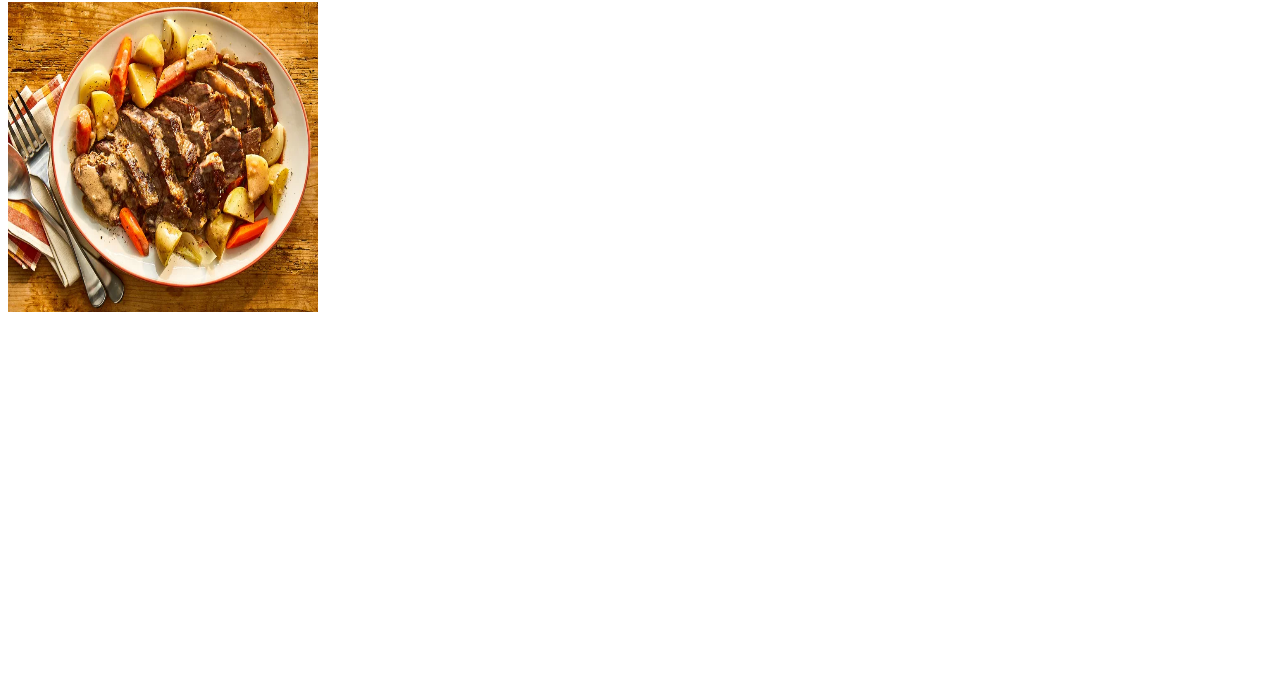
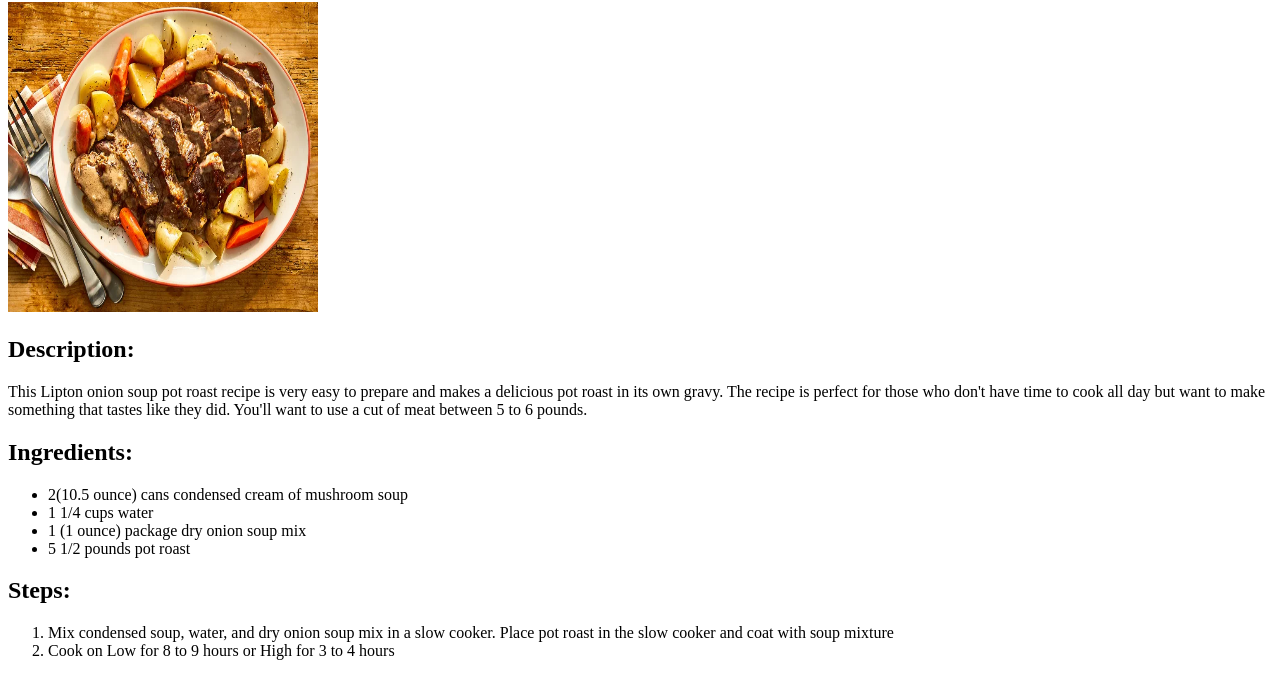
Before and after one commit to Khamidori/odin-recipes, a plain HTML site: page recipes/potroast.html in a window 1280 px wide. Shown: the part 78-776 px from the top of the page. Drawn offline with Linux system fonts and the light colour scheme.

Commit message:
Added Description, Ingredients and Steps in Pot Roast Recipe

```diff
--- a/recipes/potroast.html
+++ b/recipes/potroast.html
@@ -7,5 +7,21 @@
     <body>
         <h1>Pot Roast Recipe</h1>
         <img src="../image/potroast.webp" alt="potroastimg" height="310" width="310">
+        <h2>Description:</h2>
+        <p>This Lipton onion soup pot roast recipe is very easy to prepare and makes a delicious pot roast in its own gravy.
+        The recipe is perfect for those who don't have time to cook all day but want to make something that tastes like they did.
+        You'll want to use a cut of meat between 5 to 6 pounds.</p>
+        <h2>Ingredients:</h2>
+        <ul>
+            <li>2(10.5 ounce) cans condensed cream of mushroom soup</li>
+            <li>1 1/4 cups water</li>
+            <li>1 (1 ounce) package dry onion soup mix</li>
+            <li>5 1/2 pounds pot roast</li>
+        </ul>
+        <h2>Steps:</h2>
+        <ol>
+            <li>Mix condensed soup, water, and dry onion soup mix in a slow cooker. Place pot roast in the slow cooker and coat with soup mixture</li>
+            <li>Cook on Low for 8 to 9 hours or High for 3 to 4 hours</li>
+        </ol>
     </body>
 </html>
```
